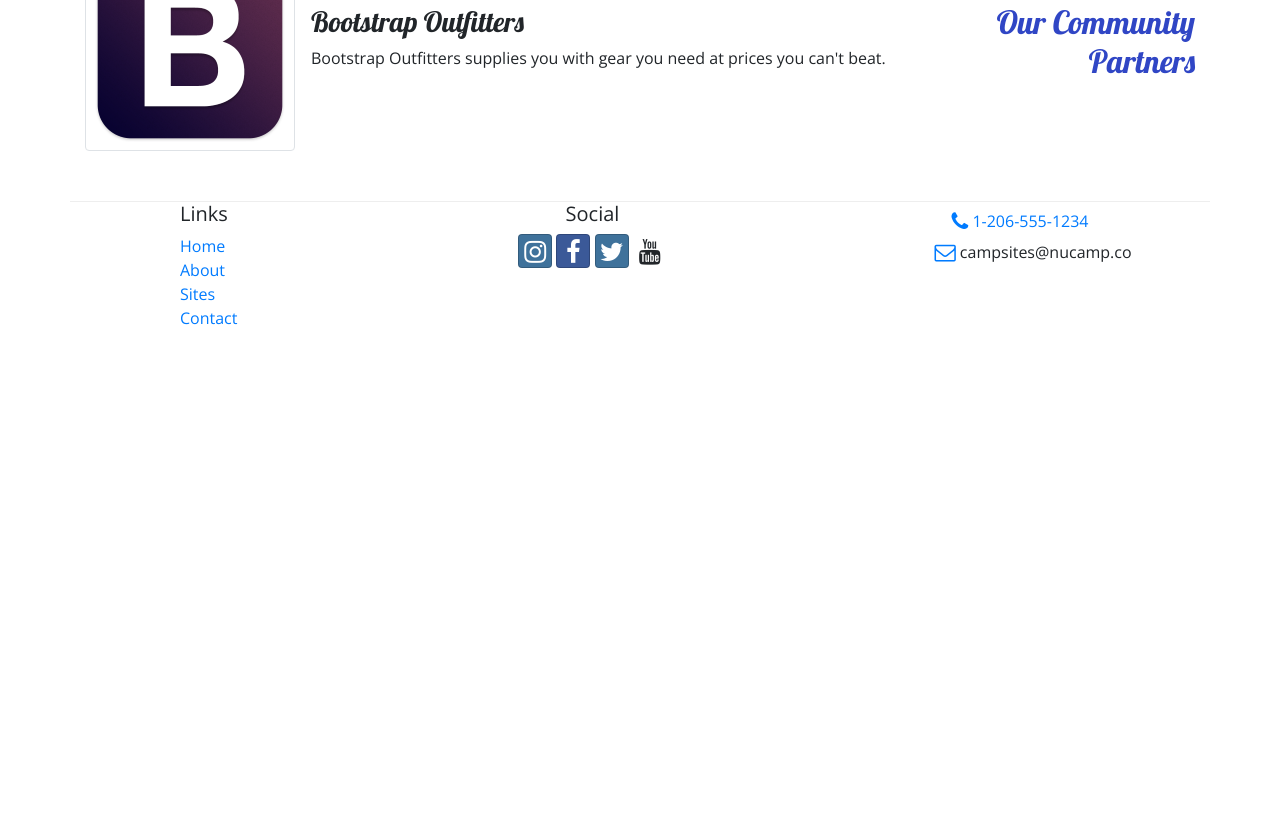
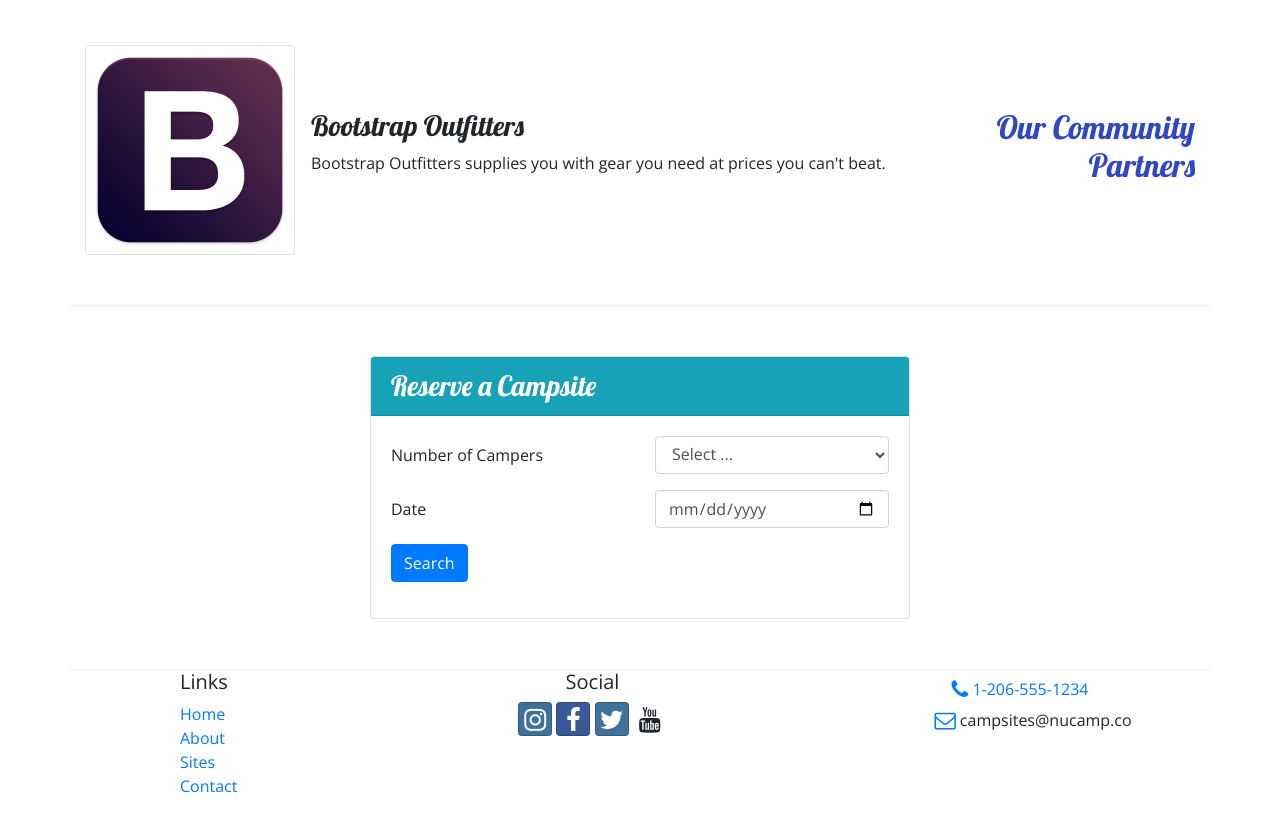
Before and after one commit to mahmadij/nucampsite, a website: page index.html in a window 1280 px wide. Shown: the part 847-1661 px from the top of the page. Before the commit the page ends 1193 px from the top, so only its background shows below. Drawn offline with nearby package versions, Linux system fonts and the light colour scheme.

Commit message:
Week 2 assignment

```diff
--- a/index.html
+++ b/index.html
@@ -31,6 +31,9 @@
                     <h1>NuCamp</h1>
                     <h2>a better way to camp</h2>
                 </div>
+                <div class="col-md-4 col-xl-2">
+                    <a href="#reserveForm" aria-role="button" class="btn btn-primary mt-4 text-nowrap">Reserve Campsite</a>
+                </div>
             </div>
         </div>
     </header>
@@ -44,9 +47,11 @@
         <div class="collapse navbar-collapse" id="nucampNavbar">
             <ul class="navbar-nav">
                 <li class="nav-item active"><a class="nav-link" href="#"><i class="fa fa-home fa-lg"></i> Home</a></li>
-                <li class="nav-item"><a class="nav-link" href="aboutus.html"><i class="fa fa-info fa-lg"></i>About</a></li>
+                <li class="nav-item"><a class="nav-link" href="aboutus.html"><i class="fa fa-info fa-lg"></i>About</a>
+                </li>
                 <li class="nav-item"><a class="nav-link" href="#"><i class="fa fa-list fa-lg"></i> Sites</a></li>
-                <li class="nav-item"><a class="nav-link" href="contactus.html"><i class="fa fa-address-card fa-lg"></i> Content</a></li>
+                <li class="nav-item"><a class="nav-link" href="contactus.html"><i class="fa fa-address-card fa-lg"></i>
+                        Content</a></li>
             </ul>
         </div>
         </div>
@@ -81,6 +86,7 @@
                 <p class="d-none d-sm-block">Nestled in the foothills of the Chrome Mountains, this campground on the
                     shores of the pristine React Lake is a favorite for fly fishers.</p>
             </div>
+            <img src="img/react-lake-thumb.jpg" alt="react lake thumb" class="d-flex img-thumbnail" />
         </div>
 
         <div class="row row-content align-items-center">
@@ -95,6 +101,43 @@
                         <p class="d-none d-sm-block">Bootstrap Outfitters supplies you with gear you need at prices you
                             can't
                             beat.</p>
+                    </div>
+                </div>
+            </div>
+        </div>
+        <div class="row row-content align-items-center">
+            <div class="col-sm-6 mx-auto">
+                <div class="card">
+                    <h3 class="card-header bg-info text-white">Reserve a Campsite</h3>
+                    <div class="card-body">
+                        <form id="reserveForm">
+                            <div class="form-group row">
+                                <label for="numCampers" class="col-sm-6 col-form-label">Number of Campers</label>
+                                <div class="col">
+                                    <select name="numCampers" id="numCampers" class="form-control">
+                                        <option value="">Select ...</option>
+                                        <option value="1">1</option>
+                                        <option value="2">2</option>
+                                        <option value="3">3</option>
+                                        <option value="4">4</option>
+                                        <option value="5">5</option>
+                                        <option value="6">6</option>
+                                    </select>
+                                </div>
+
+                            </div>
+                            <div class="form-group row">
+                                <label for="date" class="col-sm-6 col-form-label" placeholder="1/1/1900">Date</label>
+                                <div class="col">
+                                    <input type="date" name="date" id="date" class="form-control">
+                                </div>
+                            </div>
+                            <div class="form-group row">
+                                <div class="col">
+                                    <button type="submit" class="btn btn-primary">Search</button>
+                                </div>
+                            </div>
+                        </form>
                     </div>
                 </div>
             </div>
@@ -127,7 +170,7 @@
                 <div class="col-sm-4 text-center">
                     <a role="button" class="btn btn-link" href="tel:1111111111"><i
                             class="fa fa-phone fa-lg text-primary"></i> 1-206-555-1234</a><br />
-                    <a role="button" class="btn btn-link" href="mailto:abc@abc.com"></a><i
+                    <a role="button" class="btn btn-link" href="mailto:campsites@nucamp.co"></a><i
                         class="fa fa-envelope-o fa-lg text-primary"></i> campsites@nucamp.co</a>
                 </div>
             </div>
```
